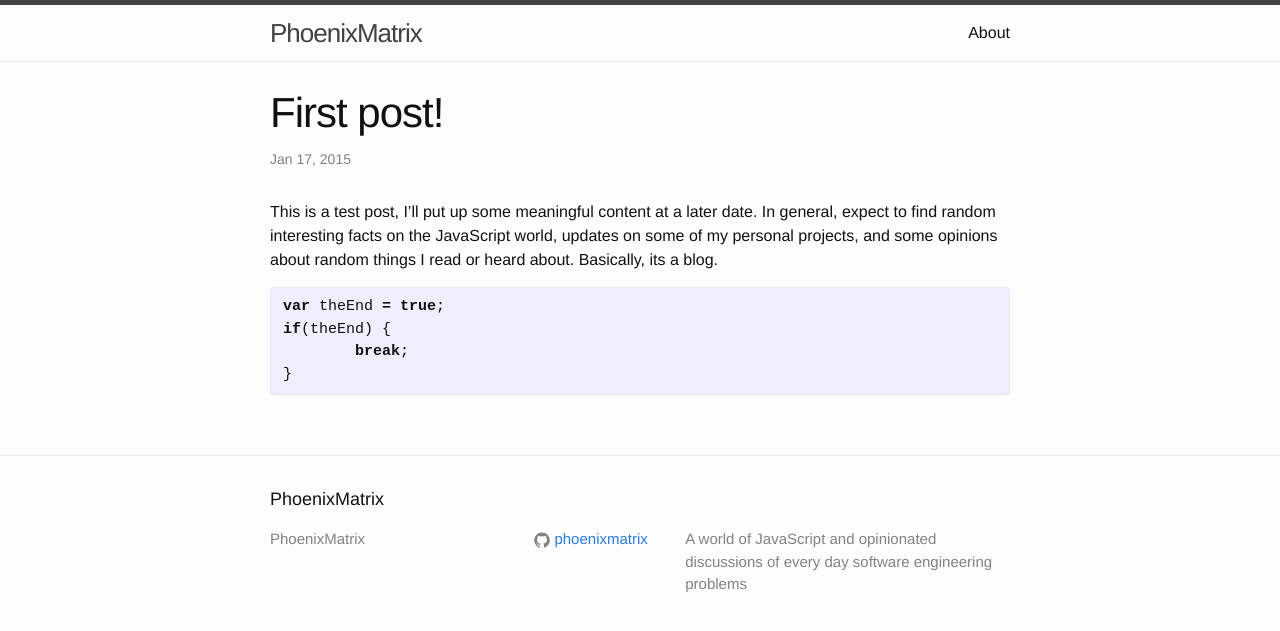
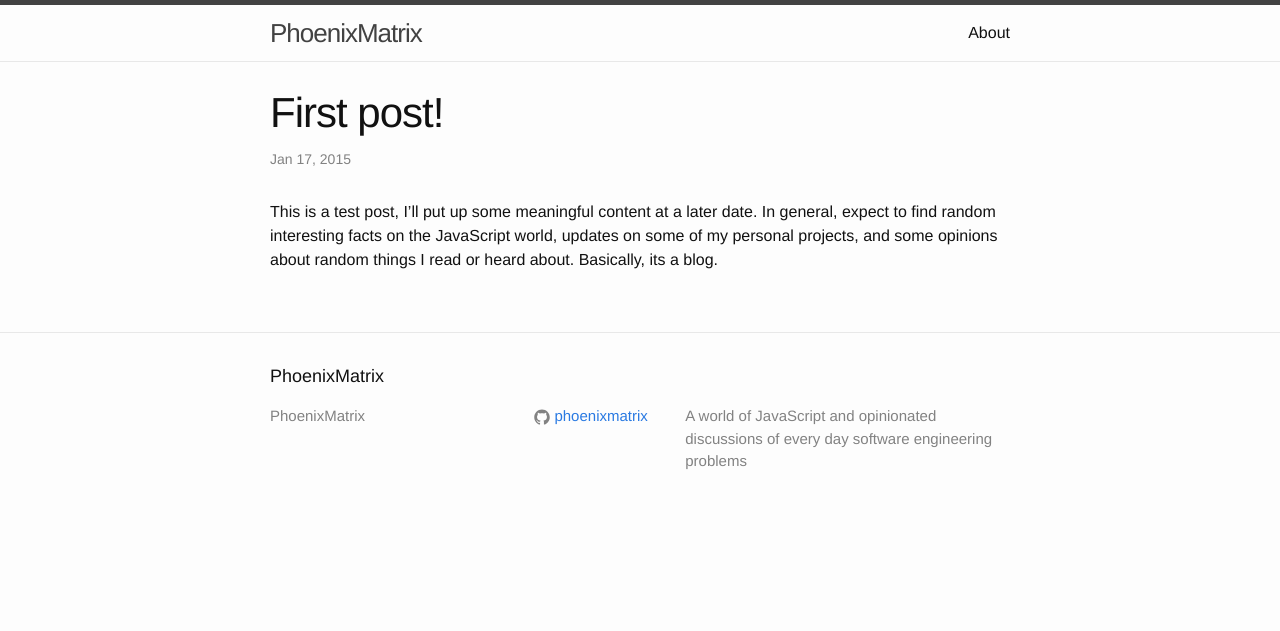
Before and after one commit to Phoenixmatrix/phoenixmatrix.github.io, a Jekyll site: the page built from _posts/2015-01-17-first-post.markdown, in a window 1280 px wide. Shown: the top 631 px of the page. Built offline with Jekyll 4.4.1, drawn with Linux system fonts in a browser that asks for light colours.

Commit message:
Making compatible with github

```diff
--- a/_config.yml
+++ b/_config.yml
@@ -8,4 +8,3 @@ github_username:  phoenixmatrix
 
 # Build settings
 markdown: kramdown
-highlighter: rouge
--- a/_posts/2015-01-17-first-post.markdown
+++ b/_posts/2015-01-17-first-post.markdown
@@ -5,10 +5,3 @@ date:   2015-01-17 18:05
 categories: misc
 ---
 This is a test post, I'll put up some meaningful content at a later date. In general, expect to find random interesting facts on the JavaScript world, updates on some of my personal projects, and some opinions about random things I read or heard about. Basically, its a blog.
-
-{% highlight javascript %}
-var theEnd = true;
-if(theEnd) {
-	break;
-}
-{% endhighlight %}
```
Also changed, not shown: 3 other files.
